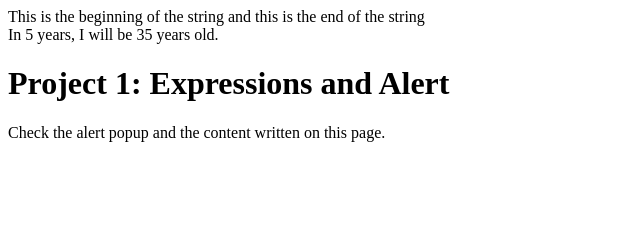
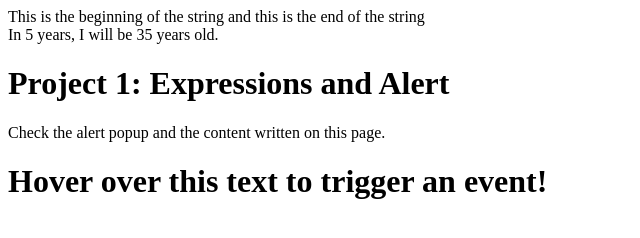
Before and after one commit to Sagargit94/JavaScript-Projects, a plain HTML site: page Basic JavaScript Projects/Project1_expressions_alert/index.html in a window 1280 px wide. Shown: the whole page, without its empty margins (0-640 px from the left). Drawn offline with Linux system fonts and the light colour scheme.

Commit message:
index.html

```diff
--- a/Basic JavaScript Projects/Project1_expressions_alert/index.html
+++ b/Basic JavaScript Projects/Project1_expressions_alert/index.html
@@ -9,5 +9,6 @@
 <body>
     <h1>Project 1: Expressions and Alert</h1>
     <p>Check the alert popup and the content written on this page.</p>
+    <h1 onmouseover="mouseHover()">Hover over this text to trigger an event!</h1>
 </body>
 </html>
```
